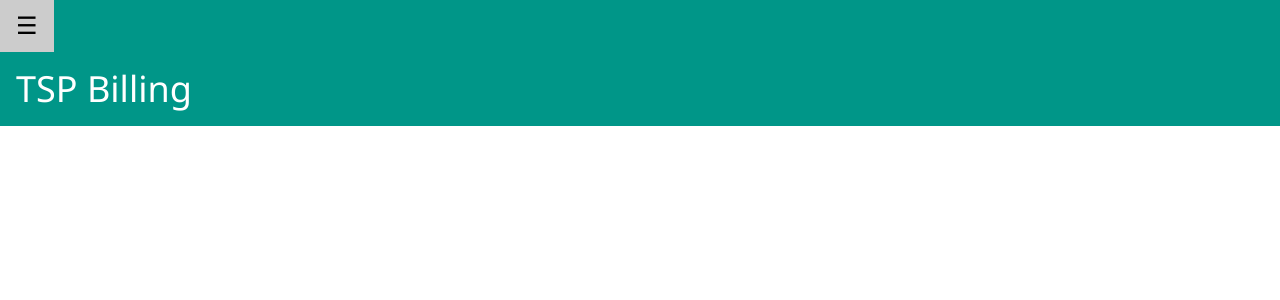
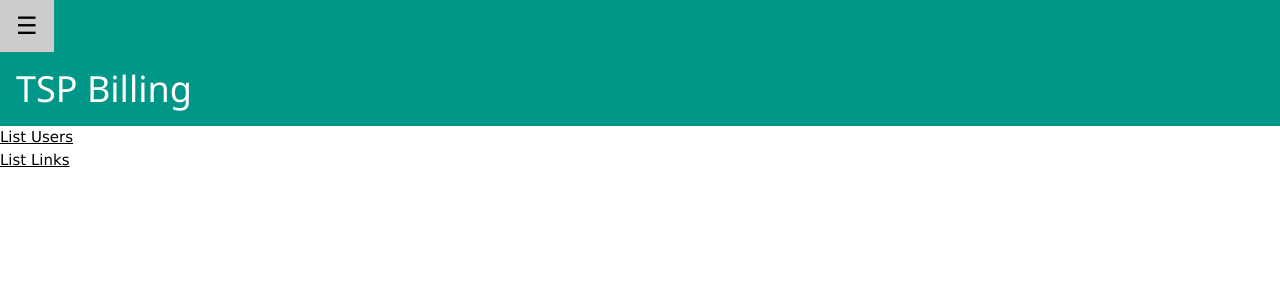
Before and after one commit to BhujayKumarBhatta/ms04, a Django app: template dashboard/dashapp/templates/Home2.html in a window 1280 px wide. Shown: the top 300 px of the page. Run offline with Django 3.2, Linux system fonts and the light colour scheme; the template is opened without the code that fills it, so the values that code supplies are empty.

Commit message:
Changing Home Page

```diff
--- a/dashboard/dashapp/templates/Home2.html
+++ b/dashboard/dashapp/templates/Home2.html
@@ -72,6 +72,8 @@
             window.location.href = '../Audit/ExcelInvoice.aspx';
         });
     </script>-->
+        <a href="{% url 'dashapp:list_users'  %}"> List Users  </a> <br>
+        <a href="{% url 'dashapp:list_links'  %}"> List Links  </a> <br>
     </div>
 </body>
 </html>
```
Lines whose indentation alone changed are shown as unchanged.
